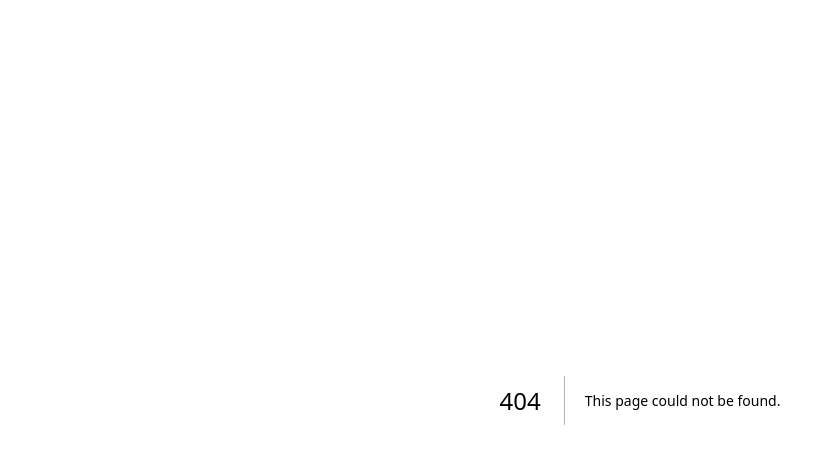
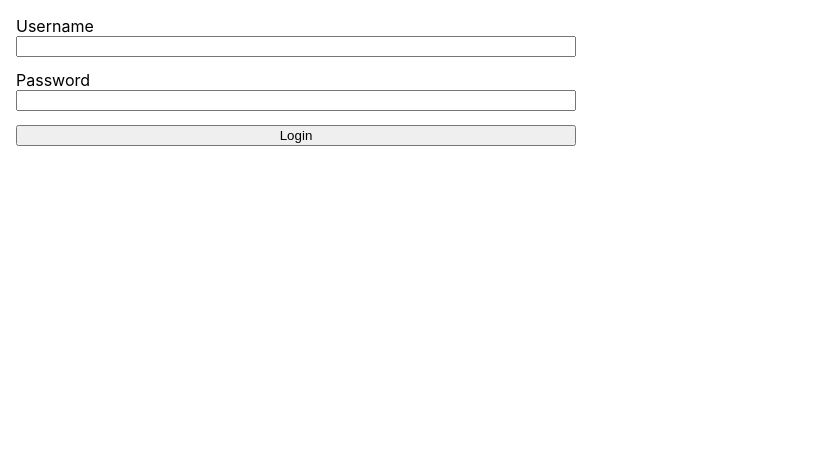
Before and after one commit to SachiraKuruppu/biocatch, a Next.js app: page /login in a window 1280 px wide. Before the commit this address had no page. Shown: the top 464 px of the page, without its empty margins (0-827 px from the left). Built offline with nearby package versions, Linux system fonts and the light colour scheme.

Commit message:
Login page added

```diff
--- /dev/null
+++ b/pages/api/login.ts
@@ -0,0 +1,8 @@
+import { NextApiRequest, NextApiResponse } from 'next';
+
+const SECRET = process.env.SECRET;
+
+export default async function Login(req: NextApiRequest, res: NextApiResponse) {
+  const { username, password } = req.body;
+  console.log(username, password);
+}
--- /dev/null
+++ b/pages/login.tsx
@@ -0,0 +1,41 @@
+import React, { useState } from 'react';
+import styles from '../styles/Login.module.css';
+
+export default function Login() {
+  const [username, setUsername] = useState('');
+  const [password, setPassword] = useState('');
+
+  const handleSubmit = async (e: React.FormEvent) => {
+    e.preventDefault();
+
+    const credentials = { username, password };
+
+    const response = await fetch('/api/login', {
+      method: 'POST',
+      headers: { 'Content-Type': 'application/json' },
+      body: JSON.stringify(credentials)
+    });
+  };
+
+  return (
+    <main className={styles.main}>
+      <form className={styles.form} onSubmit={(e) => handleSubmit(e)}>
+        <label htmlFor="username">Username</label>
+        <input
+          type="text"
+          name="username"
+          id="username"
+          onChange={(e) => setUsername(e.target.value)}
+        />
+        <label htmlFor="password">Password</label>
+        <input
+          type="password"
+          name="password"
+          id="password"
+          onChange={(e) => setPassword(e.target.value)}
+        />
+        <button>Login</button>
+      </form>
+    </main>
+  );
+}
--- /dev/null
+++ b/styles/Login.module.css
@@ -0,0 +1,13 @@
+.main {
+  padding: 1em;
+}
+
+.form {
+  display: flex;
+  flex-direction: column;
+  max-width: 560px;
+}
+
+.form input {
+  margin-bottom: 1em;
+}
```
